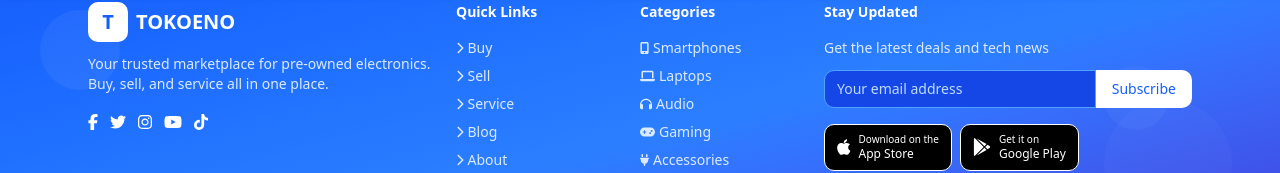
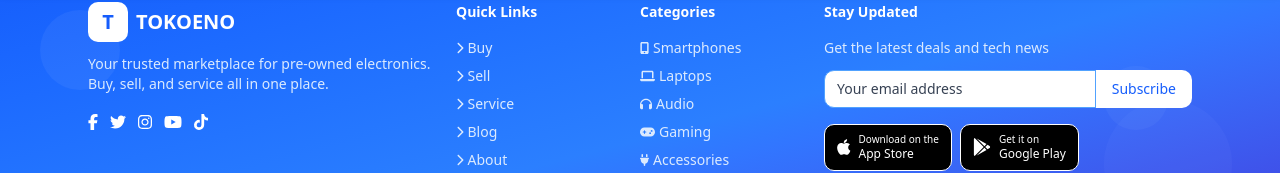
Before and after one commit to AlphaIsYour/tokoeno, a Next.js app: page /produk/1 in a window 1280 px wide. Shown: the part 122-295 px from the top of the page. Built offline with nearby package versions, Linux system fonts and the light colour scheme; no server answers; the database is empty.

Commit message:
update 0.0.4

```diff
--- a/app/components/footer/index.tsx
+++ b/app/components/footer/index.tsx
@@ -223,9 +223,9 @@
               <input
                 type="email"
                 placeholder="Your email address"
-                className="px-3 py-2 rounded-l-lg text-sm flex-grow bg-blue-700 bg-opacity-50 text-white placeholder-blue-200 focus:outline-none focus:ring-1 focus:ring-white border border-blue-400 border-opacity-30"
+                className="px-3 py-2 rounded-l-lg text-sm flex-grow bg-white bg-opacity-50 text-black placeholder-gray-700 focus:outline-none focus:ring-1 focus:ring-white border border-blue-400 border-opacity-30"
               />
-              <button className="bg-white text-blue-600 rounded-r-lg px-4 hover:bg-blue-100 transition-colors text-sm font-medium">
+              <button className="bg-white text-blue-600 rounded-r-lg px-4 hover:bg-blue-200 transition-colors text-sm font-medium">
                 Subscribe
               </button>
             </div>
--- a/app/produk/[slug]/page.tsx
+++ b/app/produk/[slug]/page.tsx
@@ -480,7 +480,7 @@
 
           <div className="grid lg:grid-cols-12 gap-8">
             {/* Rating Summary */}
-            <div className="lg:col-span-4 p-6 bg-gray-50 rounded-xl">
+            <div className="lg:col-span-4 h-80 p-6 bg-gray-50 rounded-xl">
               <div className="flex items-center mb-6">
                 <span className="text-4xl font-bold mr-4">4.7</span>
                 <div>
```
